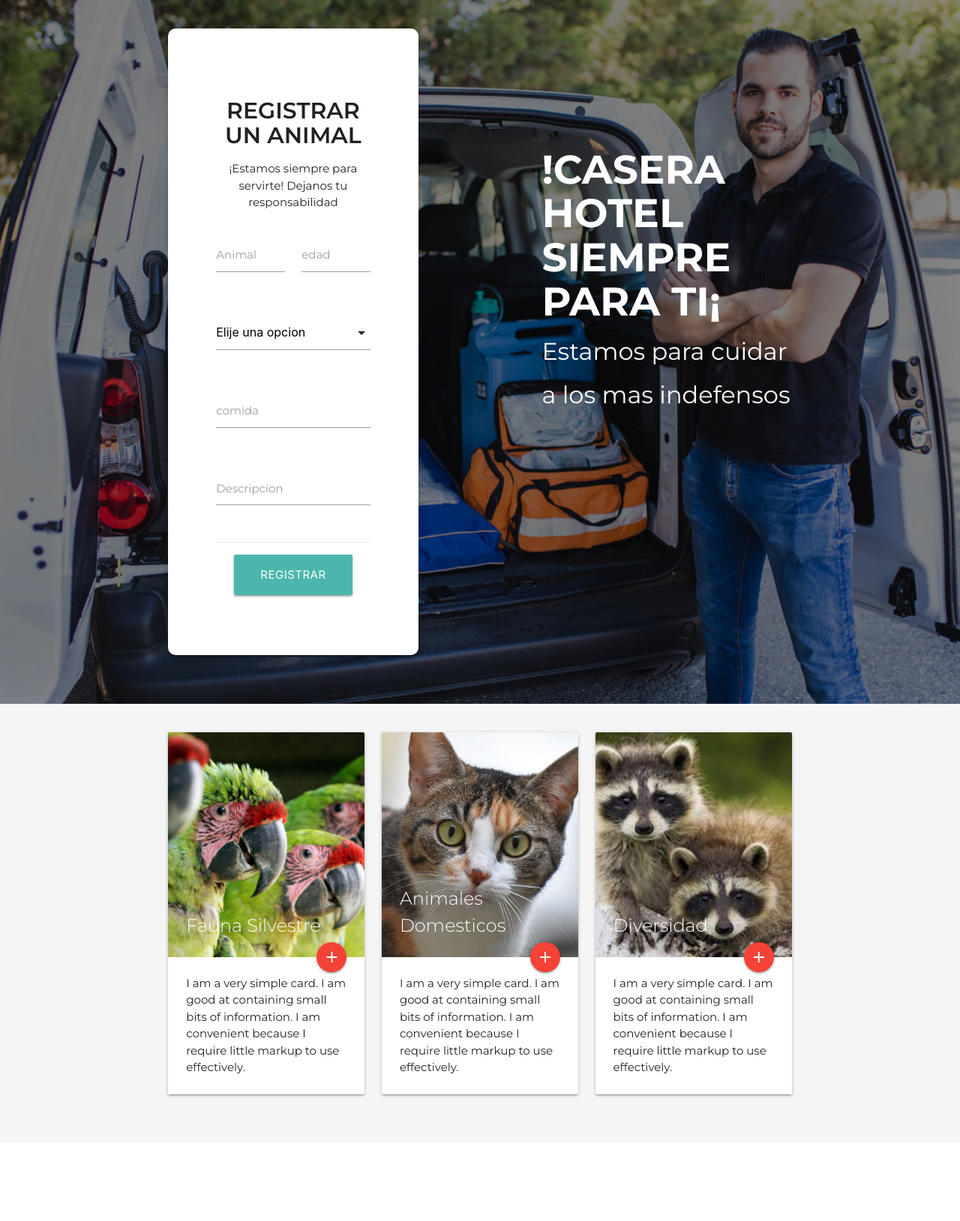
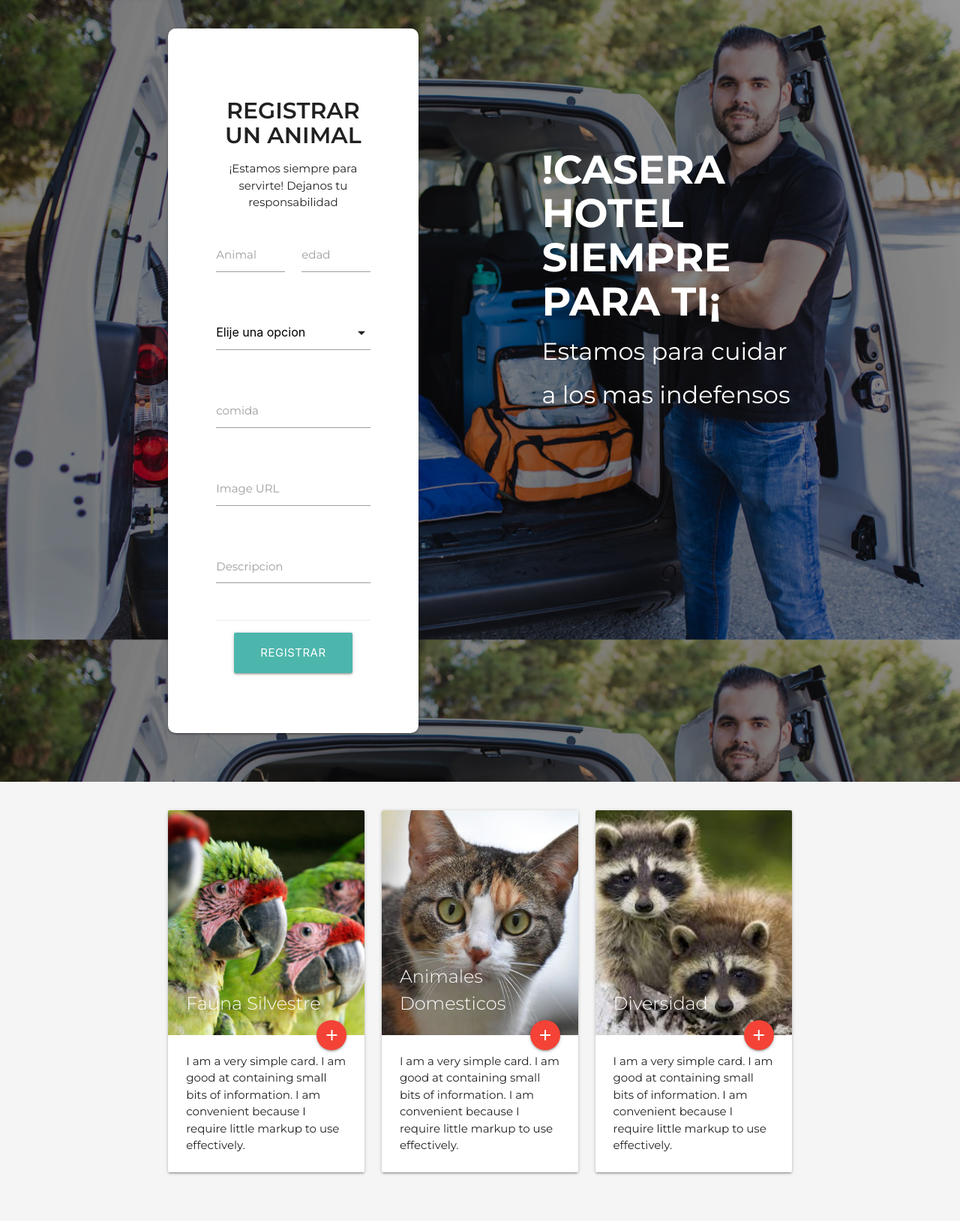
Before and after one commit to juanpahdz/CaseraHotel, a CodeIgniter 4 app: the page made by app/Views/Index.php in a window 1280 px wide. Shown: the part 64-1693 px from the top of the page at 75% size. Before the commit the page ends 1529 px from the top, so only its background shows below. Run offline with PHP 8.4 and a stand-in for CodeIgniter, Linux system fonts and the light colour scheme; the template is opened without the code that fills it, so the values that code supplies are empty; some libraries are stand-ins or nearby versions.

Commit message:
Add Image Upload function

```diff
--- a/app/Models/ModelAnimal.php
+++ b/app/Models/ModelAnimal.php
@@ -6,6 +6,6 @@ class ModelAnimal extends Model
 {
     protected $table = 'animales';
     protected $primaryKey = 'id';
-    protected $allowedFields = ['nombre', 'edad','tipo','descripcion','comida'];
+    protected $allowedFields = ['nombre', 'edad','tipo','descripcion','comida', 'imagen'];
 
 }
--- a/app/Views/Index.php
+++ b/app/Views/Index.php
@@ -41,6 +41,7 @@
 </style>
 
 <body>
+<?php echo(isset($animal["id"]) ? "<script>M.toast({html: '".$animal["id"]." Registrado con Exito'})</script>": "");?>
     <header>
         <nav class="teal lighten-2">
         <div class="container">
@@ -68,19 +69,19 @@
                             <form action="<?php echo(base_url("/public/registro"))?>" method="POST">
                                 <div class="row">
                                     <div class="input-field col s6">
-                                    <input name="nombre" id="nombre" type="text" class="validate">
+                                    <input name="nombre" id="nombre" type="text" class="validate" required>
                                     <label for="nombre">Animal</label>
                                     </div>
 
                                     <div class="input-field col s6">
-                                    <input name="edad" id="edad" type="number" class="validate">
+                                    <input name="edad" id="edad" type="number" class="validate" required>
                                     <label for="edad">edad</label>
                                     </div>
 
                                 </div>
                                 <div class="row">
                                     <div class="input-field col s12">
-                                        <select name="tipo" class="icons">
+                                        <select name="tipo" class="icons" require>
                                         <option value="" disabled selected>Elije una opcion</option>
                                         <option value="0" data-icon="" class="left">Domestico</option>
                                         <option value="1" data-icon="" class="left">fauna silvestre</option>
@@ -90,14 +91,22 @@
 
                                 <div class="row">
                                     <div class="input-field col s12">
-                                        <input name="comida" id="comida" type="text" class="validate">
+                                        <input name="comida" id="comida" type="text" class="validate" required>
                                         <label for="comida">comida</label>
                                     </div>
                                 </div>
 
                                 <div class="row">
                                     <div class="input-field col s12">
-                                    <textarea name="descripcion" id="descripcion" class="materialize-textarea"></textarea>
+                                        <input name="imagen" id="imagen" type="text" class="validate" required>
+                                        <label for="imagen">Image URL</label>
+                                    </div>
+                                </div>
+
+
+                                <div class="row">
+                                    <div class="input-field col s12">
+                                    <textarea name="descripcion" id="descripcion" class="materialize-textarea" required></textarea>
                                     <label for="descripcion">Descripcion</label>
                                     </div>
                                 </div>
--- a/app/Views/listar.php
+++ b/app/Views/listar.php
@@ -53,7 +53,7 @@
                     <div class="col s4">
                         <div class="card">
                             <div class="card-image">
-                                <img src="'.base_url("/public/img/baner1.jpg").'">
+                                <img src="'.$animal["imagen"].'">
                                 <span class="card-title">'.$animal["nombre"].'</span>
                                 <button data-target="modal'.$animal["id"].'" class="btn-floating modal-trigger halfway-fab waves-effect waves-light blue darken-1"><i class="material-icons">create</i></button>
                                 <a href="'.base_url("/public/animales/eliminar/".$animal["id"]).'" style="right: 75px;" class="btn-floating halfway-fab waves-effect waves-light red darken-4"><i class="material-icons">delete</i></a>
```
Also changed, not shown: app/Controllers/RegistroController.php (+4 -3 lines).
